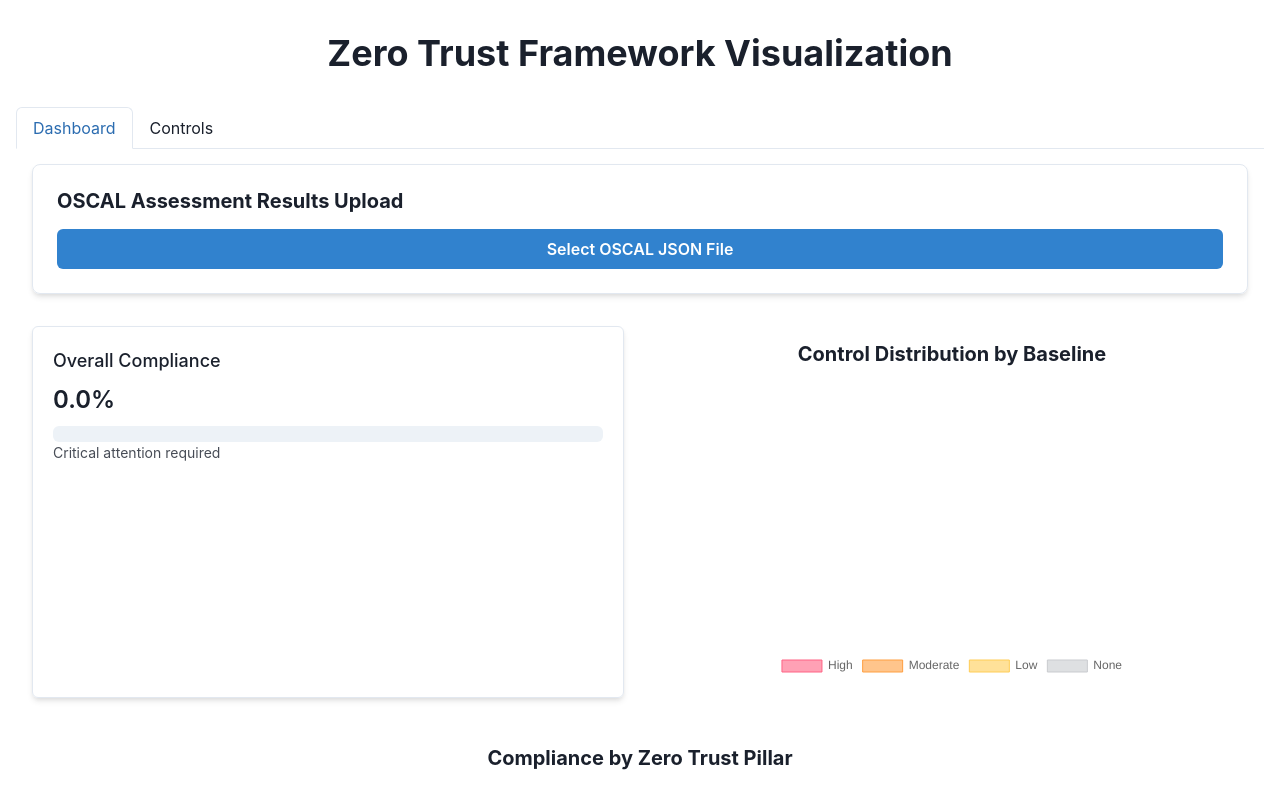
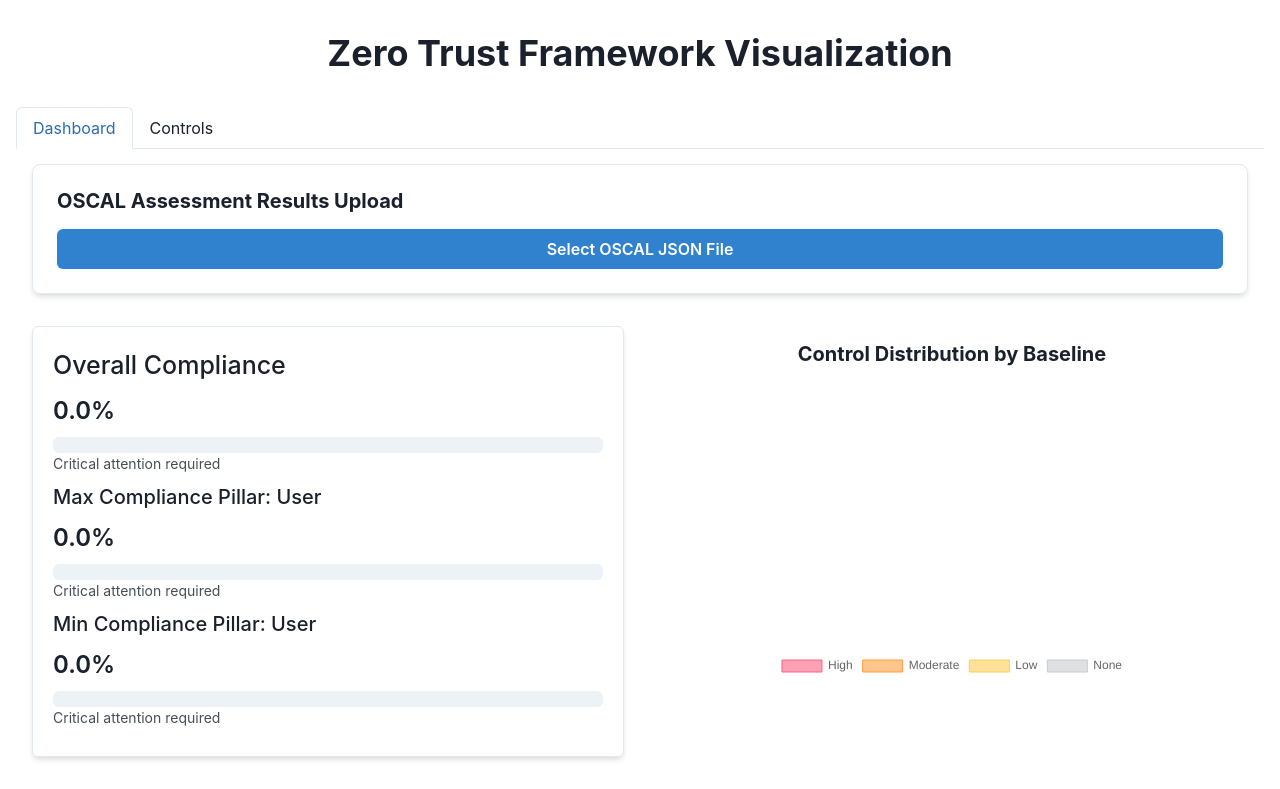
Before and after one commit to nathanstrahs/zero-trust-visualization, a Next.js app: page / in a window 1280 px wide. Shown: the top 789 px of the page. Built offline with nearby package versions, Linux system fonts and the light colour scheme.

Commit message:
updated colors for charts

```diff
--- a/src/components/ComplianceOverviewCard.tsx
+++ b/src/components/ComplianceOverviewCard.tsx
@@ -1,7 +1,6 @@
 import React from 'react';
 import { Box, Stat, StatLabel, StatNumber, StatHelpText, Flex, Progress } from '@chakra-ui/react';
-import { getPassingPercentageOverall } from '@/utils/helpers';
-import { Control, ZeroTrustPillar, BaselineLevel } from '@/types';
+import { getPassingPercentageOverall, getMaxPercentagePillar, getMinPercentagePillar, getPillars, getPassingPercentageByPillar } from '@/utils/helpers';
 import { Control } from '@/types';
 
 interface ComplianceOverviewCardProps {
@@ -10,17 +9,25 @@ interface ComplianceOverviewCardProps {
 
 const ComplianceOverviewCard: React.FC<ComplianceOverviewCardProps> = ({ controls }) => {
   const overallPercentage = getPassingPercentageOverall(controls);
+  const pillars = getPillars();
+  const maxPercentagePillar = getMaxPercentagePillar(controls);
+  const maxPillar = pillars[maxPercentagePillar];
+  const maxPercentagePillarVal = getPassingPercentageByPillar(maxPillar, controls);
+  const minPercentagePillar = getMinPercentagePillar(controls);
+  const minPillar = pillars[minPercentagePillar];
+  const minPercentagePillarVal = getPassingPercentageByPillar(minPillar, controls);
+
 
   const getColorScheme = () => {
-    if (overallPercentage >= 80) return 'green';
-    if (overallPercentage >= 50) return 'yellow';
-    return 'red';
+    if (overallPercentage >= 80) return 'rgba(180, 242, 121, 0.6)';
+    if (overallPercentage >= 50) return 'rgba(255, 205, 86, 0.6)';
+    return 'rgba(255, 99, 132, 0.6)';
   };
 
   return (
     <Box p={5} shadow="md" borderWidth="1px" borderRadius="md">
       <Stat>
-        <StatLabel fontSize="lg">Overall Compliance</StatLabel>
+        <StatLabel fontSize="25">Overall Compliance</StatLabel>
         <Flex align="center" mt={2}>
           <StatNumber>{overallPercentage.toFixed(1)}%</StatNumber>
         </Flex>
@@ -40,6 +47,48 @@ const ComplianceOverviewCard: React.FC<ComplianceOverviewCardProps> = ({ control
               : 'Critical attention required'}
         </StatHelpText>
       </Stat>
+      <Stat>
+        <StatLabel fontSize="20">Max Compliance Pillar: {maxPillar}</StatLabel>
+        <Flex align="center" mt={2}>
+          <StatNumber>{maxPercentagePillarVal.toFixed(1)}%</StatNumber>
+        </Flex>
+        <Box mt={2}>
+          <Progress
+            value={maxPercentagePillarVal}
+            colorScheme={getColorScheme()}
+            size="lg"
+            borderRadius="md"
+          />
+        </Box>
+        <StatHelpText>
+          {overallPercentage >= 80
+            ? 'Good standing'
+            : overallPercentage >= 50
+              ? 'Needs improvement'
+              : 'Critical attention required'}
+        </StatHelpText>
+      </Stat>
+      <Stat>
+        <StatLabel fontSize="20">Min Compliance Pillar: {minPillar}</StatLabel>
+        <Flex align="center" mt={2}>
+          <StatNumber>{minPercentagePillarVal.toFixed(1)}%</StatNumber>
+        </Flex>
+        <Box mt={2}>
+          <Progress
+            value={minPercentagePillarVal}
+            colorScheme={getColorScheme()}
+            size="lg"
+            borderRadius="md"
+          />
+        </Box>
+        <StatHelpText>
+          {overallPercentage >= 80
+            ? 'Good standing'
+            : overallPercentage >= 50
+              ? 'Needs improvement'
+              : 'Critical attention required'}
+        </StatHelpText>
+      </Stat>
     </Box>
   );
 };
--- a/src/components/PillarComplianceChart.tsx
+++ b/src/components/PillarComplianceChart.tsx
@@ -37,14 +37,14 @@ const PillarComplianceChart: React.FC<PillarComplianceChartProps> = ({ controls
         label: 'Compliance Percentage',
         data: percentages,
         backgroundColor: percentages.map(percentage => {
-          if (percentage >= 80) return 'green';
-          if (percentage >= 50) return 'yellow';
-          return 'red';
+          if (percentage >= 80) return 'rgba(180, 242, 121, 0.6)';
+          if (percentage >= 50) return 'rgba(255, 205, 86, 0.6)';
+          return 'rgba(255, 99, 132, 0.6)';
 	}),
         borderColor: percentages.map(percentage => {
-          if (percentage >= 80) return 'green';
-          if (percentage >= 50) return 'yellow';
-          return 'red';
+          if (percentage >= 80) return 'rgb(180, 242, 121)';
+          if (percentage >= 50) return 'rgb(255, 205, 86)';
+          return 'rgb(255, 99, 132)';
         }),
         borderWidth: 1,
       },
--- a/src/utils/helpers.ts
+++ b/src/utils/helpers.ts
@@ -57,3 +57,39 @@ export const getPillars = (): ZeroTrustPillar[] => {
 export const getBaselineLevels = (): BaselineLevel[] => {
   return ['high', 'moderate', 'low', 'none'];
 };
+
+export const getMaxPercentagePillar = (currentControls: Control[]): number => {
+  const pillars = getPillars();
+  const percentages = pillars.map(pillar => getPassingPercentageByPillar(pillar, currentControls));
+
+  if (!currentControls || currentControls.length === 0) {
+    return 0;
+  }
+  let indofPillar = 0;
+  let maxInd = 0;
+  for (const pillar of pillars){
+    if( percentages[indofPillar] > percentages[maxInd]){
+      maxInd=indofPillar;
+    }
+    indofPillar=indofPillar+1;
+  }
+  return maxInd;
+};
+
+export const getMinPercentagePillar = (currentControls: Control[]): number => {
+  const pillars = getPillars();
+  const percentages = pillars.map(pillar => getPassingPercentageByPillar(pillar, currentControls));
+
+  if (!currentControls || currentControls.length === 0) {
+    return 0;
+  }
+  let indofPillar = 0;
+  let minInd = 0;
+  for (const pillar of pillars){
+    if( percentages[indofPillar] < percentages[minInd]){
+      minInd=indofPillar;
+    }
+    indofPillar=indofPillar+1;
+  }
+  return minInd;
+};
```
